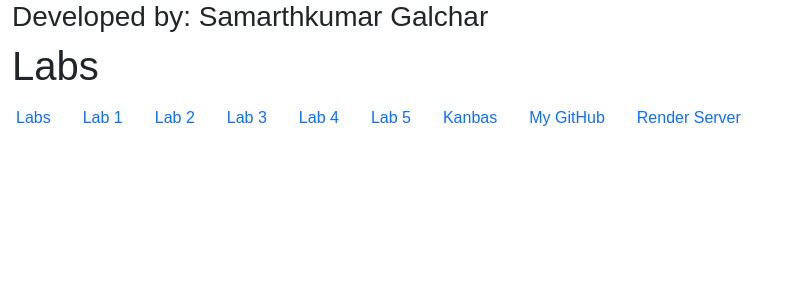
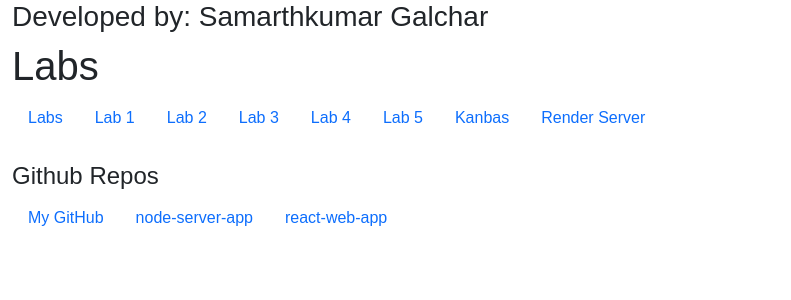
Before and after one commit to Samarthvg/kanbas-react-web-app, a React (Create React App) app: page /#/Labs/TOC in a window 1280 px wide. Shown: the top 300 px of the page, without its empty margins (0-791 px from the left). Built offline with nearby package versions, Linux system fonts and the light colour scheme; no server answers.

Commit message:
added github repo in toc

```diff
--- a/src/Labs/TOC.tsx
+++ b/src/Labs/TOC.tsx
@@ -3,7 +3,8 @@ import { useLocation } from "react-router";
 export default function TOC() {
   const { pathname } = useLocation();
   return (
-    <ul className="nav">
+    <div className="container-fluid">
+ <ul className="nav">
       <li className="nav-item">
         <a id="wd-a" href="#/Labs" className="nav-link">
           Labs
@@ -45,13 +46,27 @@ export default function TOC() {
         </a>
       </li>
       <li className="nav-item">
+        <a id="wd-node-server" href="https://kanbas-node-server-app-a6-19tr.onrender.com" className="nav-link">Render Server</a>
+      </li>
+    </ul>
+    <br />
+    <h4>Github Repos</h4>
+    <ul className="nav">
+    <li className="nav-item">
         <a id="wd-k" href="https://github.com/Samarthvg" className="nav-link">
           My GitHub
         </a>
       </li>
       <li className="nav-item">
-        <a id="wd-node-server" href="https://kanbas-node-server-app-gpk8.onrender.com/" className="nav-link">Render Server</a>
+      <a id="wd-a" href="https://github.com/Samarthvg/kanbas-node-server-app/tree/A6" className="nav-link">
+          node-server-app
+        </a>
+      </li>
+      <li className="nav-item">
+        <a href="https://github.com/Samarthvg/kanbas-react-web-app/tree/A6" className="nav-link">react-web-app</a>
       </li>
     </ul>
+    </div>
+
   );
 }
```
